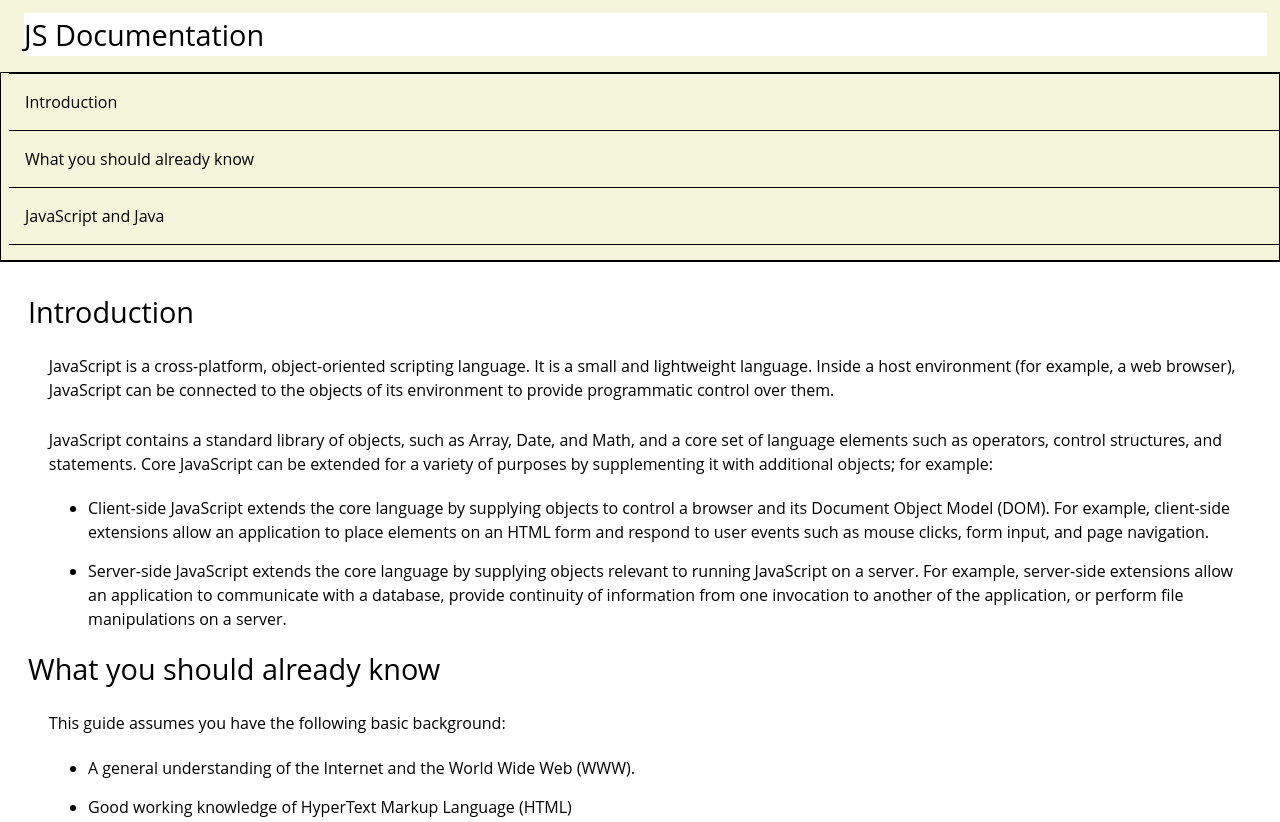
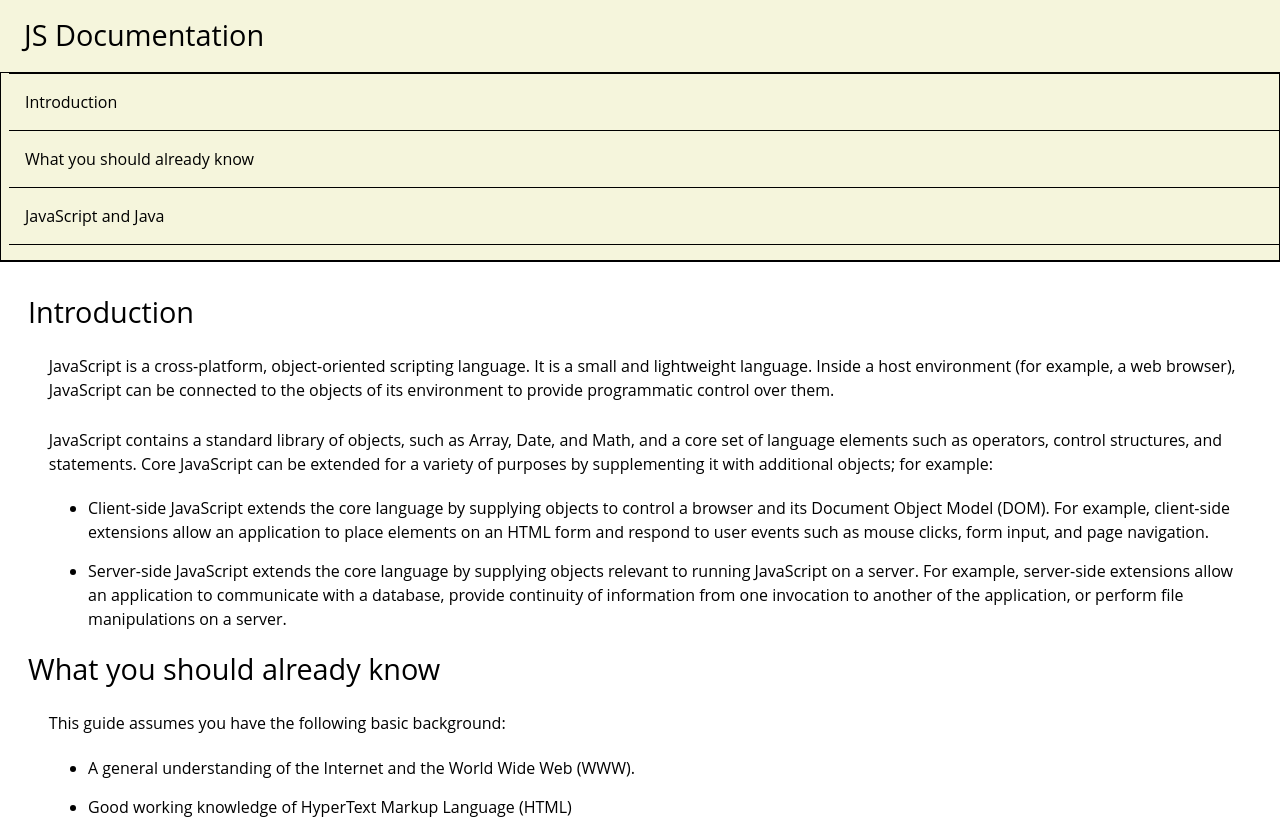
Before and after one commit to zvaka/technical-documentation-page, a plain HTML site: page index.html in a window 1280 px wide. Shown: the top 822 px of the page. Drawn offline with Linux system fonts and the light colour scheme.

Commit message:
navbar header background-color

```diff
--- a/styles.css
+++ b/styles.css
@@ -100,7 +100,7 @@ code {
 }
 
     #navbar header {
-	    background-color: white;
+	    background-color: #F5F5DC;
 }
 
     #navbar ul {
```
